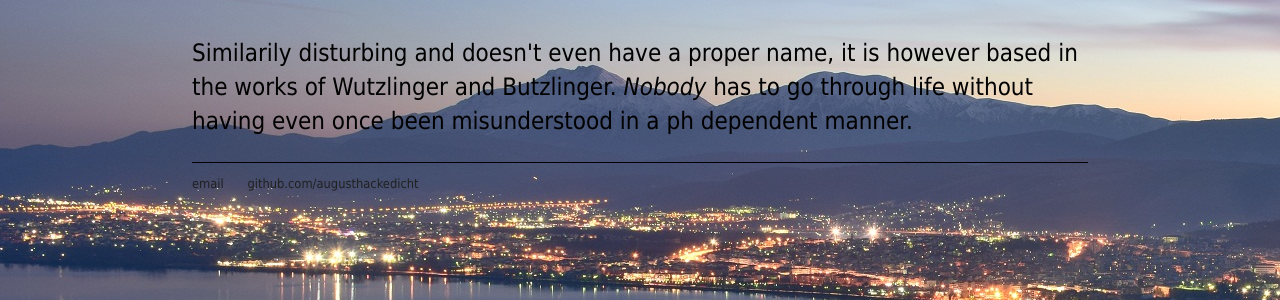
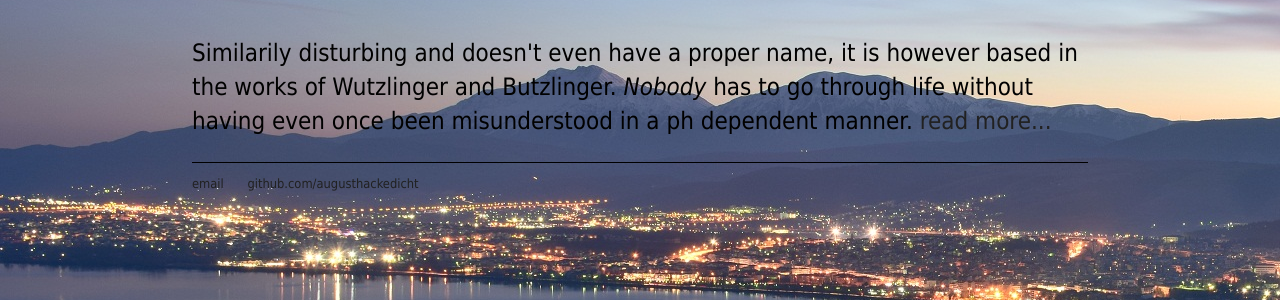
Before and after one commit to augusthackedicht/augusthackedicht.github.io, a Jekyll site: the page built from research/index.html, in a window 1280 px wide. Shown: the part 383-683 px from the top of the page. Built offline with Jekyll 4.4.1, drawn with Linux system fonts in a browser that asks for light colours.

Commit message:
Update index.html

```diff
--- a/research/index.html
+++ b/research/index.html
@@ -9,4 +9,5 @@ title: Research Topics
 
   <h1>Protein Boozle woozle</h1>
 	<p>Similarily disturbing and doesn't even have a proper name, it is however based in the works of Wutzlinger and Butzlinger. <em>Nobody</em> has to go through life without having even once been misunderstood in a ph dependent manner.
+	<a href="/research/index_topic2.html">read more...</a></p>
 </div><!-- /.blurb -->
```
